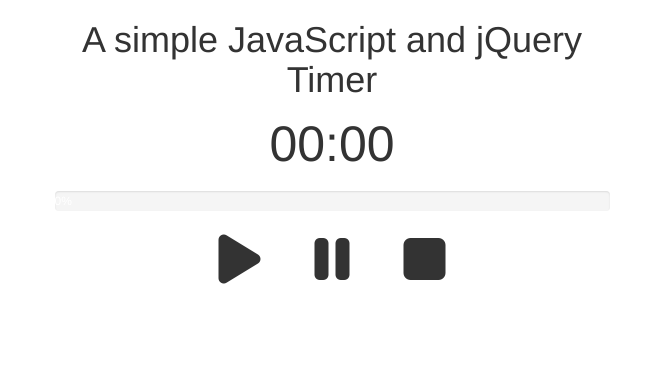
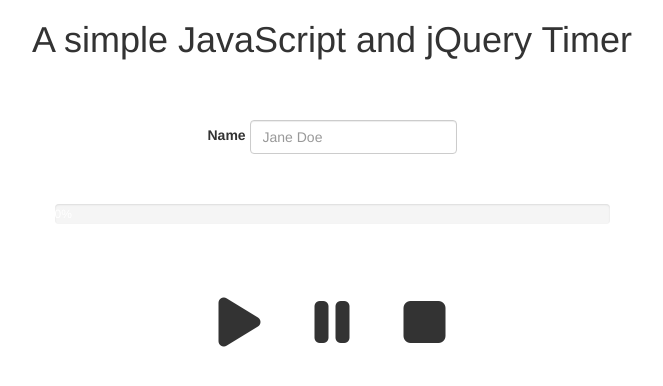
Before and after one commit to VonStruddle/JS-timer, a plain HTML site: page index.html in a window 1280 px wide. Shown: the whole page, without its empty margins (308-971 px from the left). Drawn offline with nearby package versions, Linux system fonts and the light colour scheme.

Commit message:
Added input changed layout accordingly

```diff
--- a/index.html
+++ b/index.html
@@ -12,16 +12,31 @@
     	<div class="container">
 
     		<div class="row">
+    			<div class="col-md-12">
+    				<h1 class="text-center">A simple JavaScript and jQuery Timer</h1>
+                </div>
+            </div>
+
+            <div class="row">
+                <div class="col-md-12 text-center">
+                    <form class="form-inline">
+                      <div class="form-group">
+                        <label for="exampleInputName2">Name</label>
+                        <input type="text" class="form-control" id="exampleInputName2" placeholder="Jane Doe">
+                      </div>
+                    </form>
+                </div>
+            </div>
+
+            <div class="row">
                 <div class="col-md-6 col-md-offset-3">
-    				<h1 class="text-center">A simple JavaScript and jQuery Timer</h1>
-    				<p class="timer text-center">00:00</p>
                     <div class="progress">
      					<div class="progress-bar progress-bar-info progress-bar-striped active" role="progressbar" aria-valuenow="0" aria-valuemin="0" aria-valuemax="100" style="width: 0%;">
         					0%
       					</div>
                     </div>
                 </div>
-    		</div> <!-- end first row -->
+    		</div>
 
     		<div class="row">
 	    		<div class="col-md-12 text-center">
@@ -29,7 +44,7 @@
 	    			<i class="fa fa-pause fa-4x" aria-hidden="true"></i>
 					<i class="fa fa-stop fa-4x" aria-hidden="true"></i>
 				</div>
-    		</div> <!-- end second row -->
+    		</div>
 
     	</div> <!-- end container -->
 
--- a/script.js
+++ b/script.js
@@ -40,14 +40,6 @@ function beginTimer() {
 		}, 1000);
 }
 
-function createBootstrapAlert() {
-	if (max === 25) {
-		$('body').prepend('<div class="alert alert-success"><a href="#" class="close" data-dismiss="alert" aria-label="close">&times;</a>Get to work! You launched a 25 minutes Pomodoro!</div>');
-	} else {
-		$('body').prepend('<div class="alert alert-danger"><a href="#" class="close" data-dismiss="alert" aria-label="close">&times;</a>Time to rest for 5 minutes!</div>');
-	}
-}
-
 function resetLayout() {
 	clearInterval(interval);
 	is_on = false;
@@ -65,7 +57,6 @@ $('.fa-play').click(function(event) {
 		resetLayout();
 		$(this).addClass('playing');
 		beginTimer();
-		createBootstrapAlert();
 	} else if (paused === true) {
 		$(this).addClass('playing');
 		beginTimer();
--- a/style.css
+++ b/style.css
@@ -1,3 +1,7 @@
+.row {
+	margin-bottom: 50px;
+}
+
 .timer {
 	font-size: 5rem;
 }
```
Lines whose indentation alone changed are shown as unchanged.
